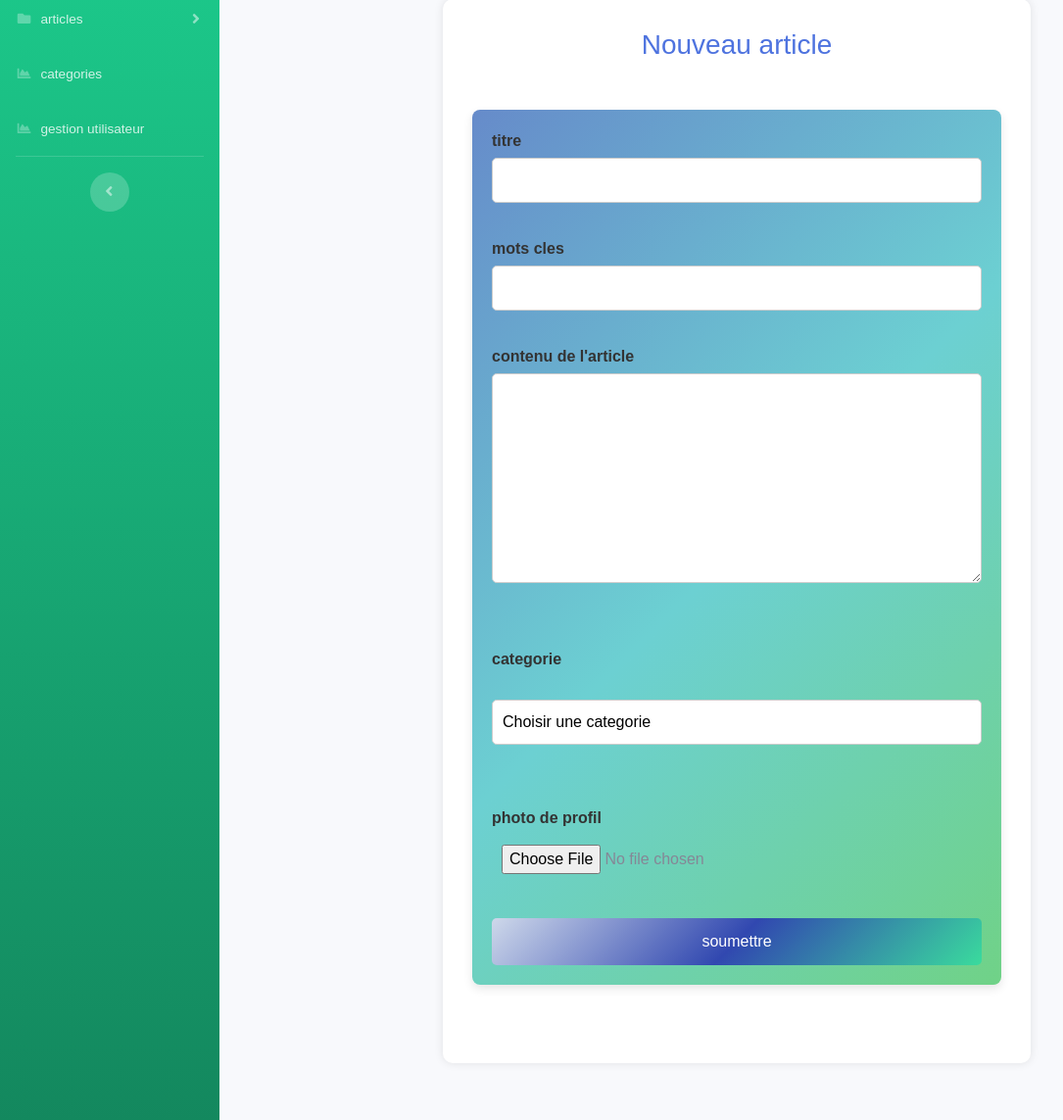
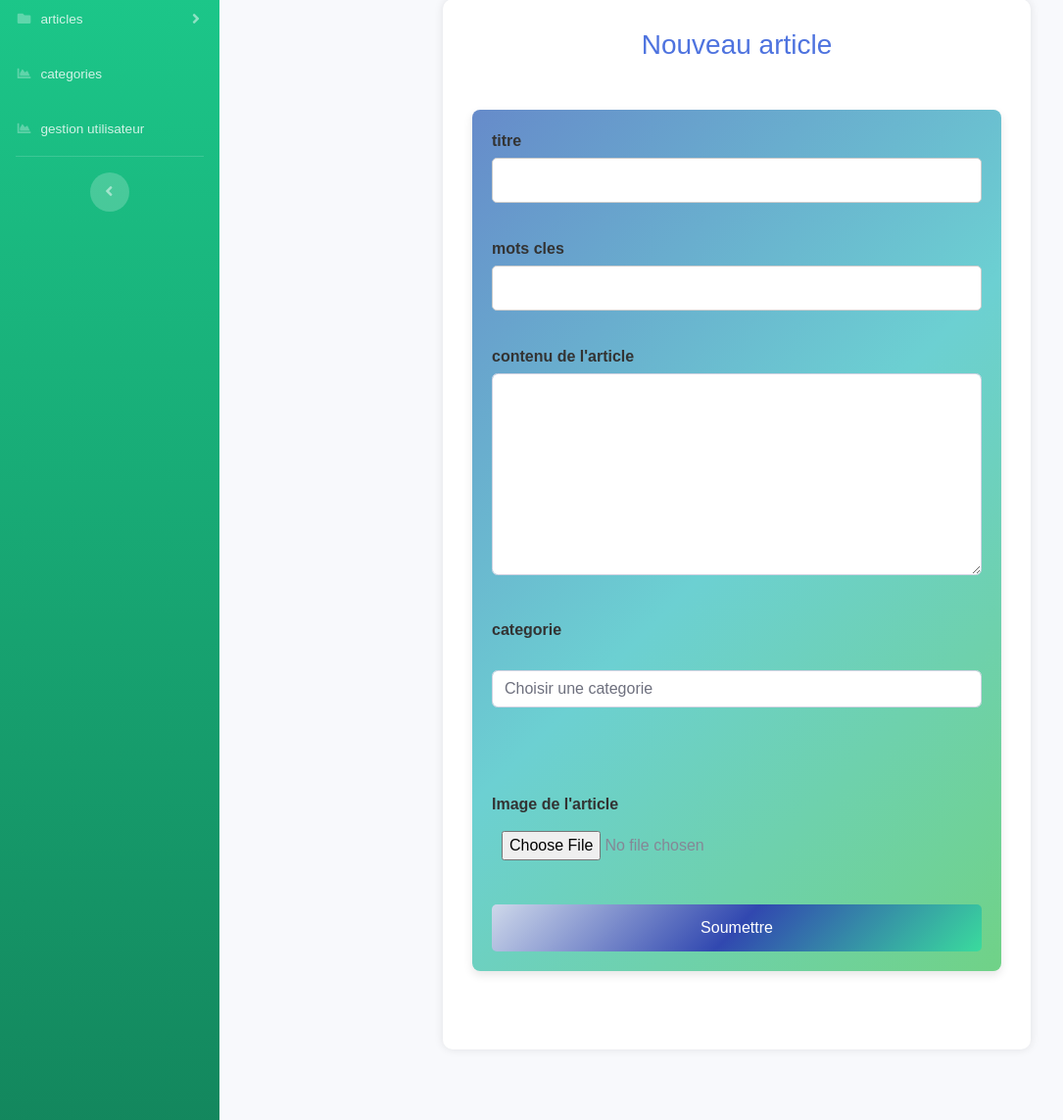
Before and after one commit to khedhriarij/test1, a PHP site: page /version2/ajouter_article.php in a window 1280 px wide. Shown: the part 169-1312 px from the top of the page at 98% size, without its empty margins (0-1085 px from the left). Run offline with PHP 8.4, Linux system fonts and the light colour scheme; data comes from the database, SQL or seed files in the repository; some libraries are stand-ins or nearby versions.

Commit message:
ajouter_article.php

```diff
--- a/view/statistique/ajouter_article.php
+++ b/view/statistique/ajouter_article.php
@@ -1,26 +1,26 @@
 <?php require_once "header_admin.php";
 require __DIR__ . '/../../configuration/config.php';
- require_once('../../controller/fonctions_new.php');  ?>
+require_once('../../controller/fonctions_new.php');
+?>
 <link rel="stylesheet" type="text/css" href="login.css">
 <link rel="stylesheet" type="text/css" href="article.css">
-
+<?php
+if(isset($_POST['ajouter_article'])){
+    enregistrer_nouveau_article();
+}
+?>
 
 
 <body id="page-top">
-
     <!-- Page Wrapper -->
     <div id="wrapper">
-
         <!-- Sidebar -->
         <?php require_once "sidebar_admin.php"; ?>
         <!-- End of Sidebar -->
-
         <!-- Content Wrapper -->
         <div id="content-wrapper" class="d-flex flex-column">
-
             <!-- Main Content -->
             <div id="content">
-
                 <!-- Topbar -->
                 <?php require_once "topbar_admin.php"; ?>
                 <!-- End of Topbar -->
@@ -32,27 +32,35 @@
 <div class="col-lg-15">
 
         <div class="title"><h3>Nouveau article</h3></div>
-        <form action="ajouter_article.php" method="POST" enctype="multipart/form-data">
+        <form action="ajouter_article.php" method="post" enctype="multipart/form-data">
+
         <div class="form-group">
-            <label for="nom">titre</label>
-            <input type="text" id="nom" name="titre_article" >
+            <label for="inputTitre">titre</label>
+            <input type="text" id="inputTitre" name="titre_article" >
         </div>
         <div class="form-group">
-            <label for="prenom">mots cles</label>
-            <input type="text" id="prenom" name="mots_cles_article" >
+            <label for="inputTags">mots cles</label>
+            <input type="text" id="inputTags" name="mots_cles_article" >
         </div>
-        <div class="form_group">
-        <label>contenu de l'article</label>
-            <textarea name="contenu_article" rows="8" cols="40" ></textarea>
-
+        <div class="form-group">
+        <label for="summernote">contenu de l'article</label>
+            <textarea name="contenu_article" id="summernote" rows="8" cols="40"
+             class="form-control"></textarea>
+             <script>
+      $('#summernote').summernote({
+        placeholder: 'Hello Bootstrap 4',
+        tabsize: 2,
+        height: 100
+      });
+    </script>
         </div>
 
         <br>
-        <label >categorie</label><br>
-        <select name="nom_categorie_article" id="">
+        <label for="categorie">categorie</label><br>
+        <select name="nom_categorie_article" id="categorie" class=form-control>
             <option value="">Choisir une categorie </option>
             <?php
-            global $bdd;
+
     $requete="SELECT * FROM club_essect.categorie ORDER BY id_categorie ASC";
     $result=$bdd->query($requete);
 
@@ -64,7 +72,7 @@
         while($ligne=$result->fetch(PDO::FETCH_ASSOC)){
             $nom_categorie=$ligne['nom_categorie'];
 
-            echo "<option>.$nom_categorie</option>";
+            echo "<option>$nom_categorie</option>";
         }
     }
     ?>
@@ -75,19 +83,27 @@
 
 
 
-        </select>
+
 <br><br><br>
         <div class="form-group">
-        <label for="photo">photo de profil</label>
-            <input type="file" id="photo" name="image_article" >
+        <label for="image_article">Image de l'article</label>
+            <input type="file" id="image_article" name="image_article" >
 
         </div>
 
 
         <div>
-            <input type="submit" name="ajouter_article" value="soumettre">
+
+
+        <input type="submit" name="ajouter_article" value="Soumettre">
+
+
+
         </div>
+
     </form>
+
+
     </div>
     </div>
     <br><br><br>
@@ -125,4 +141,4 @@
 
 </body>
 
-</html>>
+</html>
```
